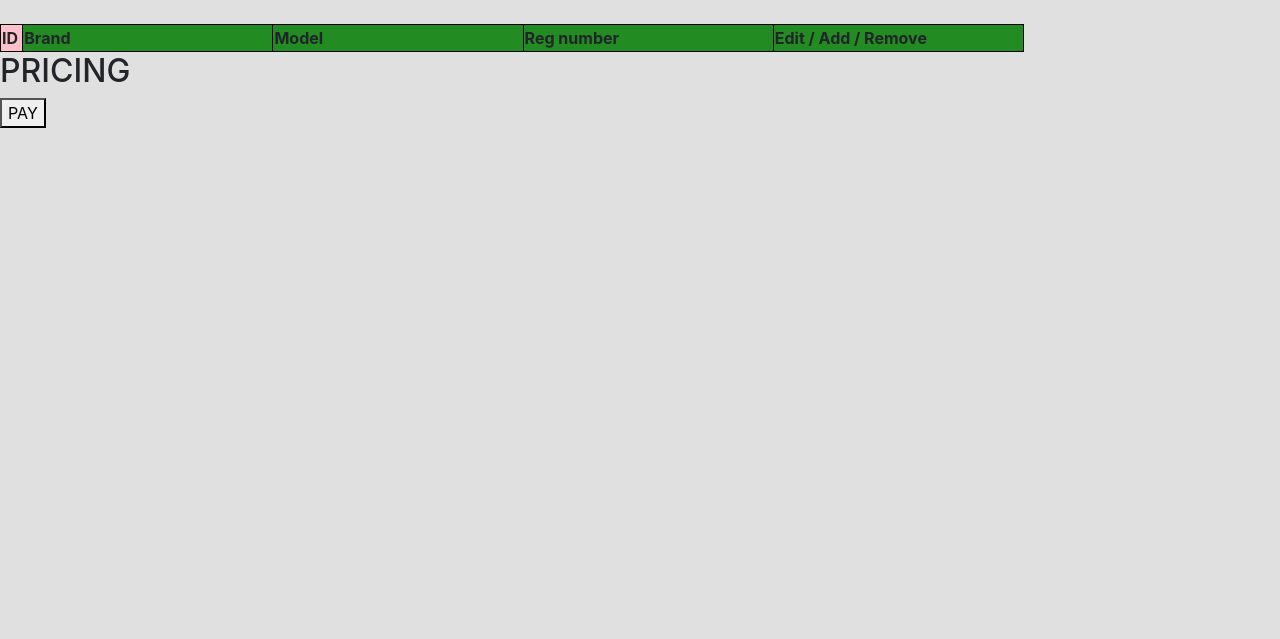
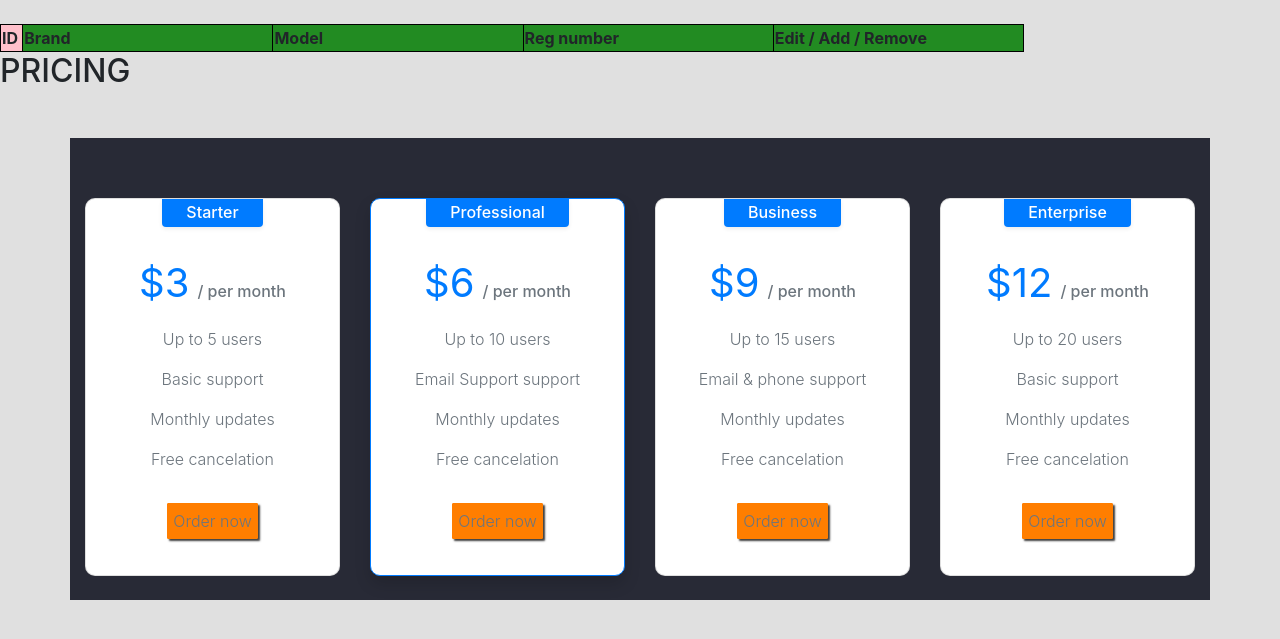
Before and after one commit to 0xbm/Vehicles, a Django app: page /pricing/ in a window 1280 px wide. Shown: the part 58-697 px from the top of the page. Run offline with Django 4.2, Linux system fonts and the light colour scheme; lists and menus that the app fills with data are empty; some libraries are stand-ins or nearby versions.

Commit message:
add price options

```diff
--- a/pricing/templates/pricing/index.html
+++ b/pricing/templates/pricing/index.html
@@ -3,16 +3,91 @@
 
 {% block page_header %}
 <h2>PRICING</h2>
-<form action="{% url 'pricing:pay' %}" method="post">
-    {% csrf_token %}
 
+<div class="container mb-5 mt-5">
+    <div class="pricing card-deck flex-column flex-md-row mb-3">
+        <div class="card card-pricing text-center px-3 mb-4">
+            <span class="h6 w-60 mx-auto px-4 py-1 rounded-bottom bg-primary text-white shadow-sm">Starter</span>
+            <div class="bg-transparent card-header pt-4 border-0">
+                <h1 class="h1 font-weight-normal text-primary text-center mb-0" data-pricing-value="15">$<span
+                        class="price">3</span><span class="h6 text-muted ml-2">/ per month</span></h1>
+            </div>
+            <div class="card-body pt-0">
+                <ul class="list-unstyled mb-4">
+                    <li>Up to 5 users</li>
+                    <li>Basic support</li>
+                    <li>Monthly updates</li>
+                    <li>Free cancelation</li>
+                </ul>
+                <form action="{% url 'pricing:pay_3' %}" method="post">
+                    {% csrf_token %}
+                    <button type="submit" class="btn btn-outline-secondary mb-3 hvr">Order now</button>
+                </form>
+            </div>
+        </div>
+        <div class="card card-pricing popular shadow text-center px-3 mb-4">
+            <span class="h6 w-60 mx-auto px-4 py-1 rounded-bottom bg-primary text-white shadow-sm">Professional</span>
+            <div class="bg-transparent card-header pt-4 border-0">
+                <h1 class="h1 font-weight-normal text-primary text-center mb-0" data-pricing-value="30">$<span
+                        class="price">6</span><span class="h6 text-muted ml-2">/ per month</span></h1>
+            </div>
+            <div class="card-body pt-0">
+                <ul class="list-unstyled mb-4">
+                    <li>Up to 10 users</li>
+                    <li>Email Support support</li>
+                    <li>Monthly updates</li>
+                    <li>Free cancelation</li>
+                </ul>
+                <form action="{% url 'pricing:pay_6' %}" method="post">
+                    {% csrf_token %}
+                    <button type="submit" class="btn btn-outline-secondary mb-3 hvr">Order now</button>
+                </form>
+            </div>
+        </div>
+        <div class="card card-pricing text-center px-3 mb-4">
+            <span class="h6 w-60 mx-auto px-4 py-1 rounded-bottom bg-primary text-white shadow-sm">Business</span>
+            <div class="bg-transparent card-header pt-4 border-0">
+                <h1 class="h1 font-weight-normal text-primary text-center mb-0" data-pricing-value="45">$<span
+                        class="price">9</span><span class="h6 text-muted ml-2">/ per month</span></h1>
+            </div>
+            <div class="card-body pt-0">
+                <ul class="list-unstyled mb-4">
+                    <li>Up to 15 users</li>
+                    <li>Email & phone support</li>
+                    <li>Monthly updates</li>
+                    <li>Free cancelation</li>
+                </ul>
+                <form action="{% url 'pricing:pay_9' %}" method="post">
+                    {% csrf_token %}
+                    <button type="submit" class="btn btn-outline-secondary mb-3 hvr">Order now</button>
+                </form>
+            </div>
+        </div>
+        <div class="card card-pricing text-center px-3 mb-4">
+            <span class="h6 w-60 mx-auto px-4 py-1 rounded-bottom bg-primary text-white shadow-sm">Enterprise</span>
+            <div class="bg-transparent card-header pt-4 border-0">
+                <h1 class="h1 font-weight-normal text-primary text-center mb-0" data-pricing-value="60">$<span
+                        class="price">12</span><span class="h6 text-muted ml-2">/ per month</span></h1>
+            </div>
+            <div class="card-body pt-0">
+                <ul class="list-unstyled mb-4">
+                    <li>Up to 20 users</li>
+                    <li>Basic support</li>
+                    <li>Monthly updates</li>
+                    <li>Free cancelation</li>
+                </ul>
+                <form action="{% url 'pricing:pay_12' %}" method="post">
+                    {% csrf_token %}
+                    <button type="submit" class="btn btn-outline-secondary mb-3 hvr">Order now</button>
+                </form>
+            </div>
+        </div>
+    </div>
+</div>
 
-    <button type="submit" name='btn'>PAY</button>
-</form>
 
 {% endblock page_header %}
 
 {% block content %}
 
-
 {% endblock content %}
```
